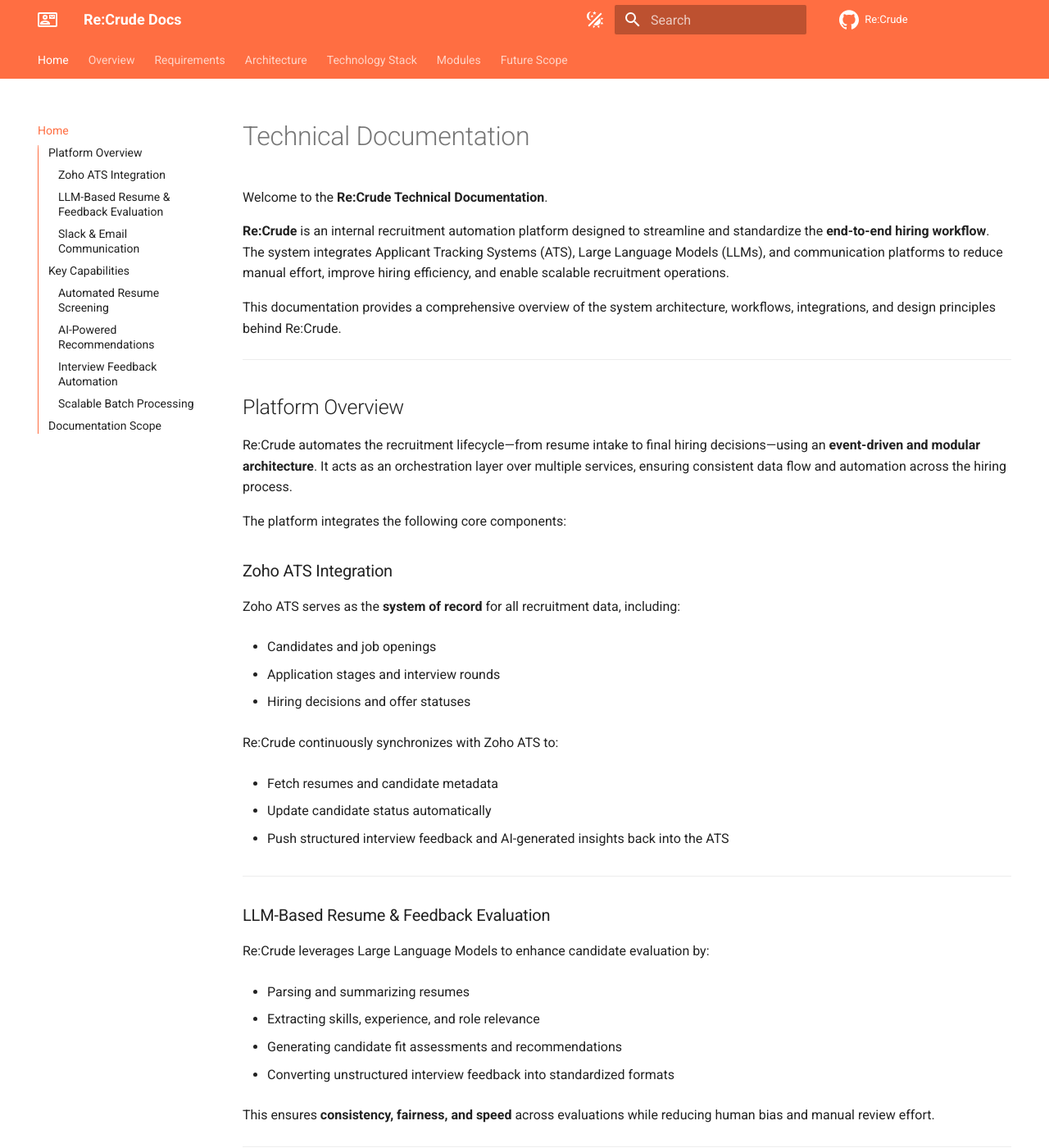
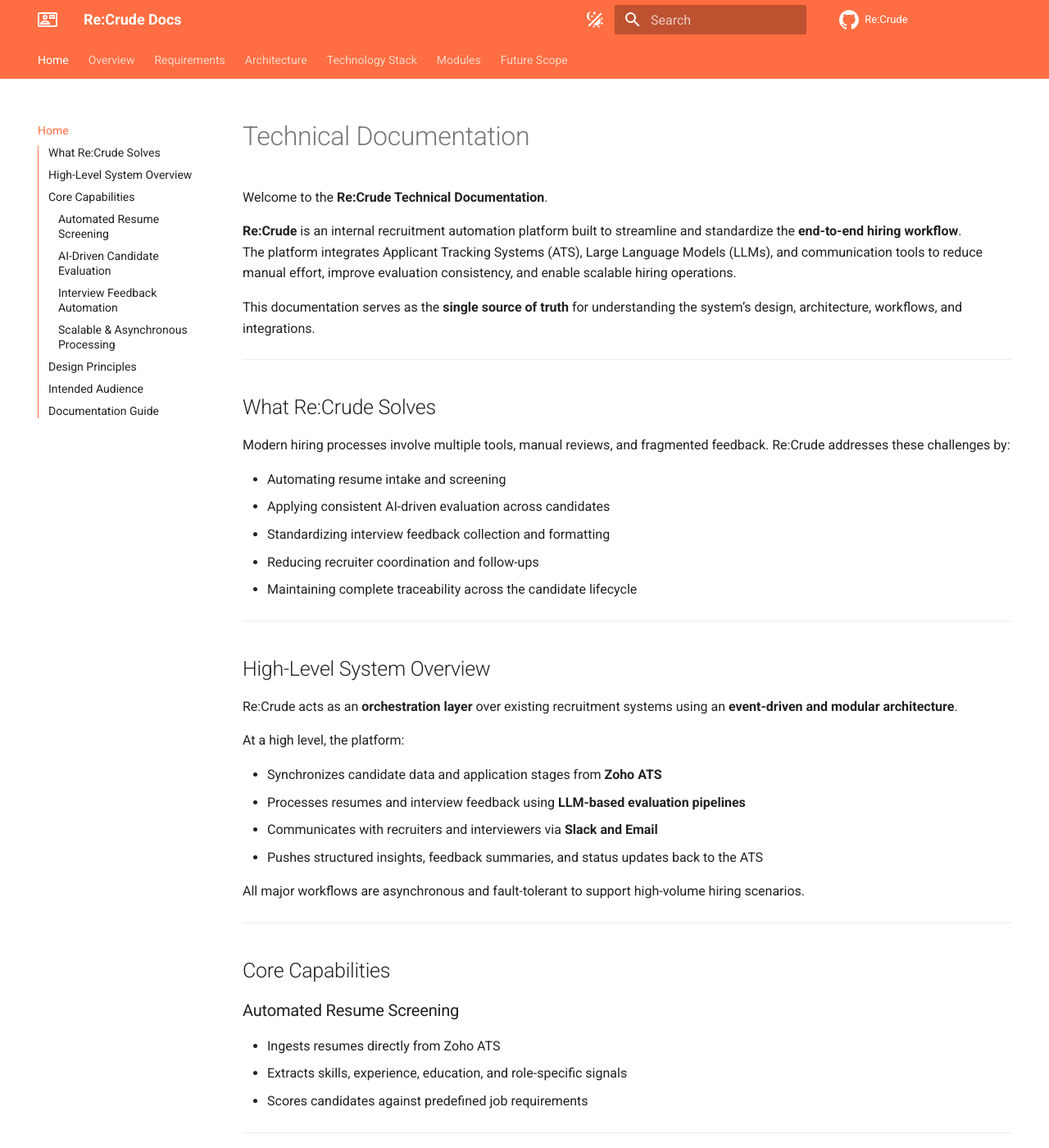
Before and after one commit to manav-gkmit/re-crude-docs, an MkDocs documentation site: the page built from docs/index.md, in a window 1280 px wide and 1400 px high. Shown: the whole window at 82% size. Built offline with MkDocs 1.6.1 and Material for MkDocs 9.7.7, drawn with Linux system fonts in a browser that asks for light colours; comment, search, counter and statistics services are not loaded; some of the changed text lies outside the part shown.

Commit message:
Updated index.md and deleted overview.md file

```diff
--- a/docs/index.md
+++ b/docs/index.md
@@ -2,131 +2,100 @@
 
 Welcome to the **Re:Crude Technical Documentation**.
 
-**Re:Crude** is an internal recruitment automation platform designed to streamline and standardize the **end-to-end hiring workflow**. The system integrates Applicant Tracking Systems (ATS), Large Language Models (LLMs), and communication platforms to reduce manual effort, improve hiring efficiency, and enable scalable recruitment operations.
+**Re:Crude** is an internal recruitment automation platform built to streamline and standardize the **end-to-end hiring workflow**.
+The platform integrates Applicant Tracking Systems (ATS), Large Language Models (LLMs), and communication tools to reduce manual effort, improve evaluation consistency, and enable scalable hiring operations.
 
-This documentation provides a comprehensive overview of the system architecture, workflows, integrations, and design principles behind Re:Crude.
+This documentation serves as the **single source of truth** for understanding the system’s design, architecture, workflows, and integrations.
 
 ---
 
-## Platform Overview
+## What Re:Crude Solves
 
-Re:Crude automates the recruitment lifecycle—from resume intake to final hiring decisions—using an **event-driven and modular architecture**. It acts as an orchestration layer over multiple services, ensuring consistent data flow and automation across the hiring process.
+Modern hiring processes involve multiple tools, manual reviews, and fragmented feedback. Re:Crude addresses these challenges by:
 
-The platform integrates the following core components:
-
-### Zoho ATS Integration
-Zoho ATS serves as the **system of record** for all recruitment data, including:
-
-- Candidates and job openings
-
-- Application stages and interview rounds
-
-- Hiring decisions and offer statuses
-
-Re:Crude continuously synchronizes with Zoho ATS to:
-
-- Fetch resumes and candidate metadata
-
-- Update candidate status automatically
-
-- Push structured interview feedback and AI-generated insights back into the ATS
+- Automating resume intake and screening
+- Applying consistent AI-driven evaluation across candidates
+- Standardizing interview feedback collection and formatting
+- Reducing recruiter coordination and follow-ups
+- Maintaining complete traceability across the candidate lifecycle
 
 ---
 
-### LLM-Based Resume & Feedback Evaluation
-Re:Crude leverages Large Language Models to enhance candidate evaluation by:
+## High-Level System Overview
 
-- Parsing and summarizing resumes
+Re:Crude acts as an **orchestration layer** over existing recruitment systems using an **event-driven and modular architecture**.
 
-- Extracting skills, experience, and role relevance
+At a high level, the platform:
 
-- Generating candidate fit assessments and recommendations
+- Synchronizes candidate data and application stages from **Zoho ATS**
+- Processes resumes and interview feedback using **LLM-based evaluation pipelines**
+- Communicates with recruiters and interviewers via **Slack and Email**
+- Pushes structured insights, feedback summaries, and status updates back to the ATS
 
-- Converting unstructured interview feedback into standardized formats
-
-This ensures **consistency, fairness, and speed** across evaluations while reducing human bias and manual review effort.
+All major workflows are asynchronous and fault-tolerant to support high-volume hiring scenarios.
 
 ---
 
-### Slack & Email Communication
-The platform integrates with Slack and Email to enable seamless communication across hiring teams:
+## Core Capabilities
 
-- Real-time notifications for candidate updates
-
-- Automated interview feedback requests
-
-- Status change alerts and reminders
-
-This minimizes manual follow-ups and keeps recruiters and interviewers aligned throughout the hiring process.
+### Automated Resume Screening
+- Ingests resumes directly from Zoho ATS
+- Extracts skills, experience, education, and role-specific signals
+- Scores candidates against predefined job requirements
 
 ---
 
-## Key Capabilities
-
-### Automated Resume Screening
-Re:Crude automatically processes incoming resumes by:
-
-- Ingesting resumes from Zoho ATS
-
-- Extracting key attributes such as skills, experience, education, and keywords
-
-- Scoring candidates against predefined job requirements
-
-This significantly reduces recruiter screening time and ensures uniform evaluation criteria across candidates.
-
----
-
-### AI-Powered Recommendations
-Using LLM-driven analysis, the system generates:
-
-- Concise resume summaries for quick review
-
-- Role-fit recommendations (e.g., Strong Fit, Moderate Fit, Weak Fit)
-
-- Highlighted strengths, gaps, and potential risks
-
-These insights assist recruiters and hiring managers in making faster, data-backed decisions.
+### AI-Driven Candidate Evaluation
+- Generates concise resume summaries for quick review
+- Classifies candidates by role fit (e.g., Strong / Moderate / Weak Fit)
+- Highlights strengths, gaps, and potential risks
 
 ---
 
 ### Interview Feedback Automation
-Re:Crude simplifies post-interview workflows by:
-
-- Collecting interviewer feedback via Slack or Email
-
-- Structuring free-text feedback into predefined schemas
-
-- Summarizing overall interview outcomes using AI
-
-The processed feedback is automatically pushed to Zoho ATS, ensuring completeness and consistency.
+- Collects interviewer feedback through Slack or Email
+- Converts unstructured input into standardized schemas
+- Produces AI-generated summaries and recommendations
+- Automatically updates Zoho ATS with structured feedback
 
 ---
 
-### Scalable Batch Processing
-The platform is designed to handle high-volume hiring scenarios by:
-
-- Supporting batch resume processing
-
-- Asynchronously evaluating large candidate pools
-
-- Scaling AI and integration services independently
-
-This makes Re:Crude suitable for both small hiring cycles and enterprise-level recruitment drives.
+### Scalable & Asynchronous Processing
+- Supports batch processing for large candidate pools
+- Enables parallel evaluation workflows
+- Scales AI and integration services independently
 
 ---
 
-## Documentation Scope
+## Design Principles
 
-This documentation covers:
+Re:Crude is built around the following principles:
+
+- Event-driven and asynchronous workflows
+- Idempotent and fault-tolerant processing
+- Loose coupling between services and integrations
+- Human-in-the-loop oversight for AI-driven decisions
+
+---
+
+## Intended Audience
+
+This documentation is intended for:
+
+- Backend and platform engineers
+- Machine learning and AI engineers
+- Technical architects
+- Recruitment operations and hiring stakeholders
+
+---
+
+## Documentation Guide
+
+Use the navigation menu to explore detailed sections on:
 
 - System architecture and data flow
-
-- API contracts and integrations
-
+- Functional and non-functional requirements
+- Module-level designs and workflows
 - LLM evaluation pipelines
-
-- Error handling and scalability considerations
-
-- Deployment and operational guidelines
-
-Use the navigation menu to explore each section in detail.
+- Error handling, scalability, and deployment
+- Planned enhancements and future scope
```
Also changed, not shown: docs/overview.md (deleted, +0 -85 lines).
